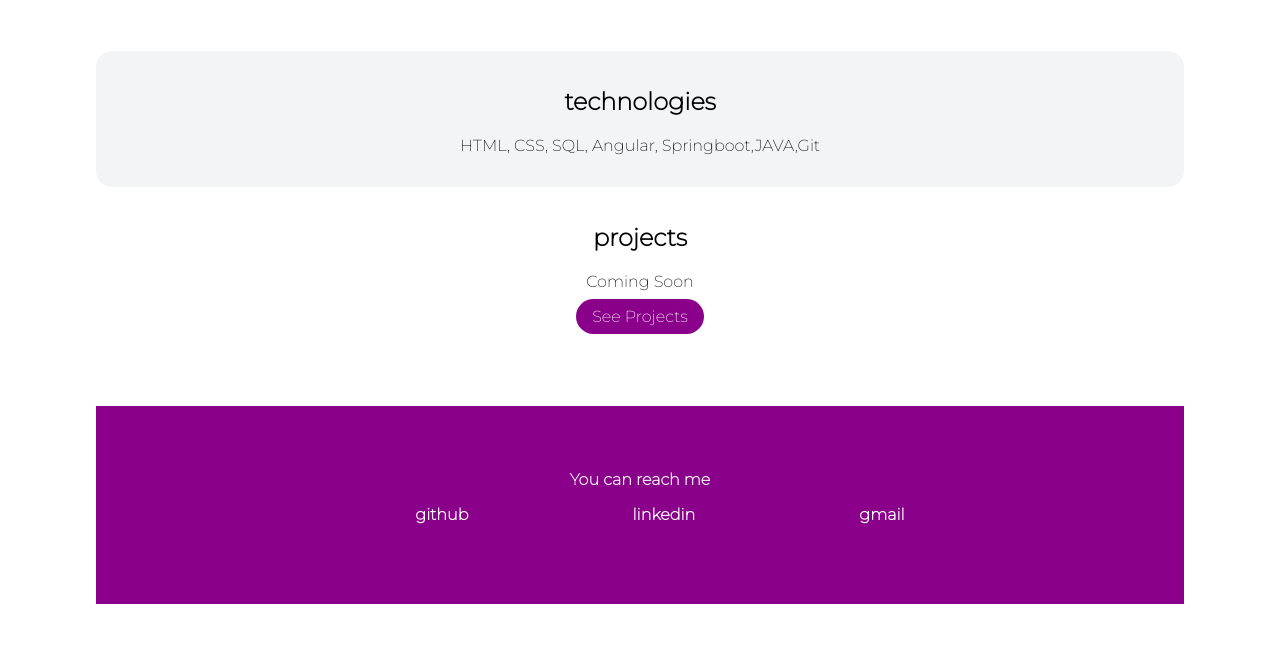
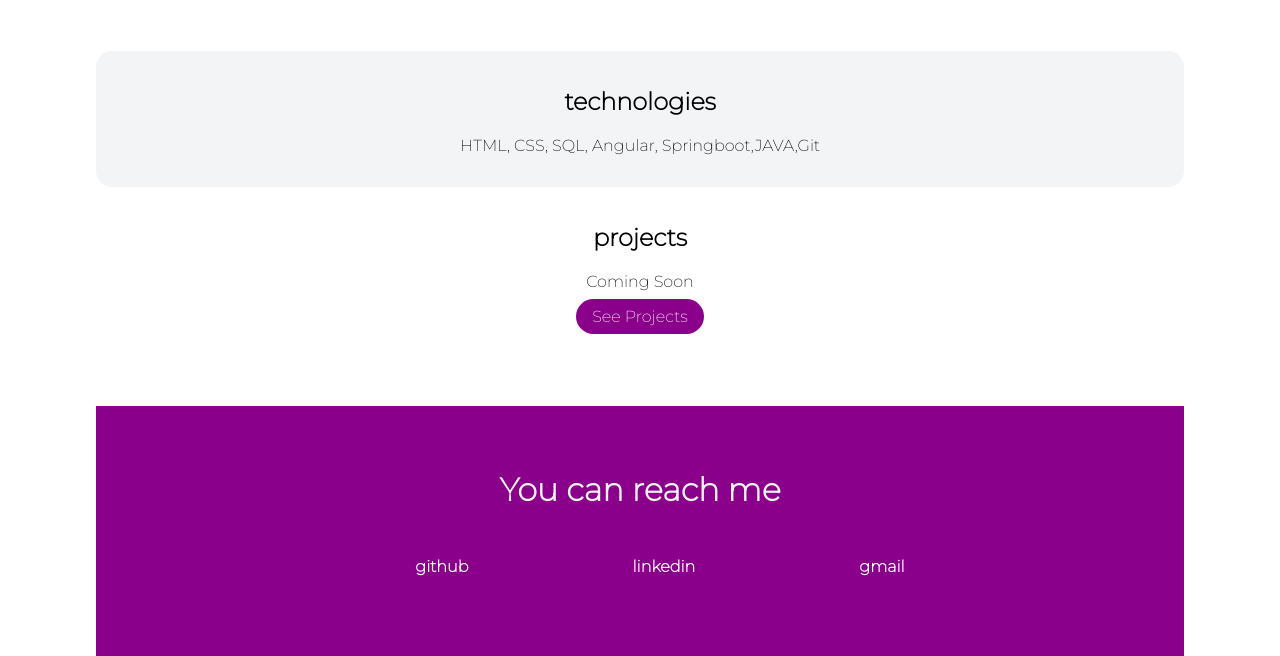
Before and after one commit to mpriyadarshini/portfolio, a plain HTML site: page index.html in a window 1280 px wide. Shown: the part 745-1401 px from the top of the page. Before the commit the page ends 1349 px from the top, so only its background shows below. Drawn offline with Linux system fonts and the light colour scheme.

Commit message:
Modification

```diff
--- a/index.css
+++ b/index.css
@@ -100,3 +100,9 @@ body{
     margin-top:4rem;
 
 }
+.footer-header{
+    font-size: 2rem;
+}
+.footer-item{
+    padding-top:2rem;
+}
```
